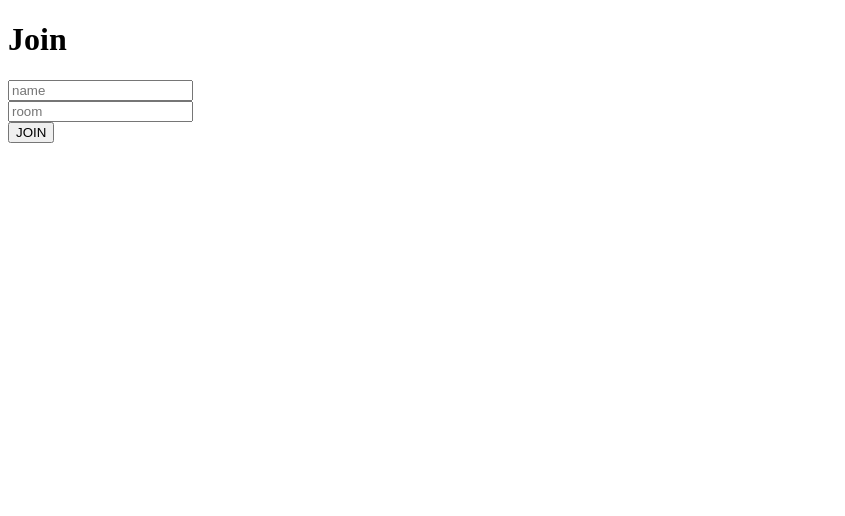
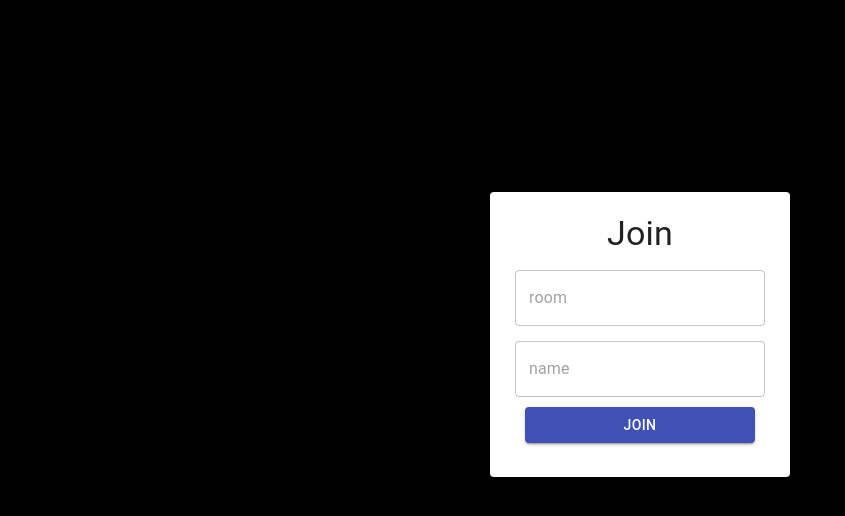
Before and after one commit to sharlq/chat-app-react-nodejs-socket.io, a React (Create React App) app in the folder client/: page / in a window 1280 px wide. Shown: the top 516 px of the page, without its empty margins (0-845 px from the left). Built offline with nearby package versions, Linux system fonts and the light colour scheme.

Commit message:
started styling

```diff
--- a/client/package.json
+++ b/client/package.json
@@ -3,6 +3,7 @@
   "version": "0.1.0",
   "private": true,
   "dependencies": {
+    "@material-ui/core": "^4.11.4",
     "@testing-library/jest-dom": "^5.12.0",
     "@testing-library/react": "^11.2.6",
     "@testing-library/user-event": "^12.8.3",
@@ -40,5 +41,4 @@
       "last 1 safari version"
     ]
   }
-
 }
--- a/client/src/components/Join.js
+++ b/client/src/components/Join.js
@@ -1,19 +1,22 @@
 import React, {useState} from 'react'
 import {Link} from 'react-router-dom'
+import {Card,CardContent,Button,Typography,TextField} from '@material-ui/core'
+
+
 const Join = () => {
     const [name, setName] = useState('')
     const [room, setRoom] = useState('')
     return (
-        <div className="outer-container">
-        <div className="inner-container">
-            <h1>Join</h1>
-            <div><input type="text" onChange={(e)=>{setName(e.target.value)}} placeholder="name"/></div>
-            <div><input type="text" onChange={(e)=>{setRoom(e.target.value)}} placeholder="room"/></div>
+        <Card className="container">
+        <CardContent className="container-inner">
+            <Typography className="title" variant="h4">Join</Typography>
+            <div><TextField variant="outlined" className="input" onChange={(e)=>{setRoom(e.target.value)}} placeholder="room"/></div>
+            <div><TextField variant="outlined" className="input" onChange={(e)=>{setName(e.target.value)}} placeholder="name"/></div>
             <Link onClick={e=>(!name||!room)?e.preventDefault():null} to={`/chat?name=${name}&room=${room}`}>
-            <button className="button" type="submit">JOIN</button>
+            <Button className="btn" type="submit" variant="contained" color="primary">JOIN</Button>
             </Link>
-        </div>
-        </div>
+        </CardContent>
+        </Card>
     )
 }
 
--- a/client/src/index.js
+++ b/client/src/index.js
@@ -1,6 +1,6 @@
 import React from 'react';
 import ReactDOM from 'react-dom';
-
+import "./style/main.css"
 import App from './App';
 
 
--- /dev/null
+++ b/client/src/style/_config.scss
@@ -0,0 +1,6 @@
+body{
+    background: black;
+}
+a{
+    text-decoration: none;
+}
--- /dev/null
+++ b/client/src/style/_join.scss
@@ -0,0 +1,24 @@
+.container{
+margin: auto;
+margin-top: 15vw;
+max-width: 300px;
+display: flex;
+flex-direction:column ;
+align-items: center;
+
+    div{
+        margin-top: 5px;
+    }
+    .btn{
+        margin: 10px;
+        width: 230px  ;
+    }
+    .input{
+        width: 250px;
+    }
+    .title{
+        align-self: center;
+        width: fit-content ;
+        margin: auto;
+    }
+}
--- /dev/null
+++ b/client/src/style/main.css
@@ -0,0 +1,47 @@
+body {
+  background: black;
+}
+
+a {
+  text-decoration: none;
+}
+
+.container {
+  margin: auto;
+  margin-top: 15vw;
+  max-width: 300px;
+  display: -webkit-box;
+  display: -ms-flexbox;
+  display: flex;
+  -webkit-box-orient: vertical;
+  -webkit-box-direction: normal;
+      -ms-flex-direction: column;
+          flex-direction: column;
+  -webkit-box-align: center;
+      -ms-flex-align: center;
+          align-items: center;
+}
+
+.container div {
+  margin-top: 5px;
+}
+
+.container .btn {
+  margin: 10px;
+  width: 230px;
+}
+
+.container .input {
+  width: 250px;
+}
+
+.container .title {
+  -ms-flex-item-align: center;
+      -ms-grid-row-align: center;
+      align-self: center;
+  width: -webkit-fit-content;
+  width: -moz-fit-content;
+  width: fit-content;
+  margin: auto;
+}
+/*# sourceMappingURL=main.css.map */
--- /dev/null
+++ b/client/src/style/main.scss
@@ -0,0 +1,2 @@
+@import "config";
+@import "join";
```
Also changed, not shown: 2 other files (tests, documents, lock files or other folders).
